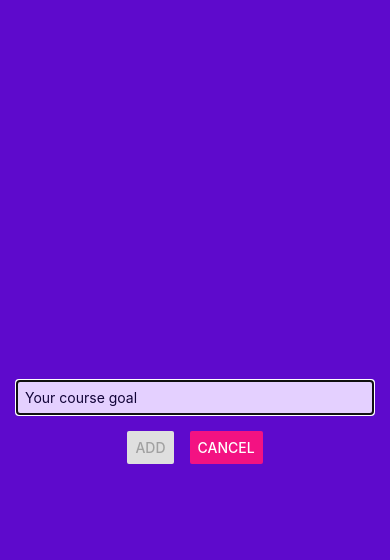
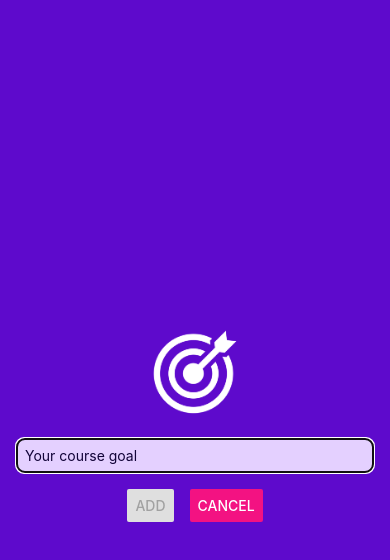
Before and after one commit to Sejmou/react-native-course, a React Native app: screen / in a window 390 px wide. Both pictures are taken after a click on the button "ADD GOAL". Shown: the top 560 px of the page. Built offline with nearby package versions, Linux system fonts and the light colour scheme.

Commit message:
add image + styles on main page

```diff
--- a/components/CustomTextInput.js
+++ b/components/CustomTextInput.js
@@ -12,6 +12,7 @@
     borderColor: '#e4d0ff',
     padding: 8,
     backgroundColor: '#e4d0ff',
+    borderRadius: 8,
     color: '#120438',
   },
 });
--- a/components/GoalInput.js
+++ b/components/GoalInput.js
@@ -1,5 +1,5 @@
 import { useState } from 'react';
-import { StyleSheet, View, Button, Modal } from 'react-native';
+import { StyleSheet, View, Button, Modal, Image } from 'react-native';
 import CustomTextInput from './CustomTextInput';
 
 const GoalInput = ({ visible, onAddGoal, onCancel }) => {
@@ -19,6 +19,10 @@
       visible={visible}
     >
       <View style={styles.inputContainer}>
+        <Image
+          style={styles.image}
+          source={require('../assets/images/goal.png')}
+        />
         <CustomTextInput
           onChangeText={textInputHandler}
           placeholder="Your course goal"
@@ -49,6 +53,11 @@
     alignItems: 'center',
     padding: 16,
   },
+  image: {
+    width: 100,
+    height: 100,
+    marginBottom: 16,
+  },
   actions: {
     marginTop: 16,
     flexDirection: 'row',
```
Also changed, not shown: assets/images/goal.png (added).
